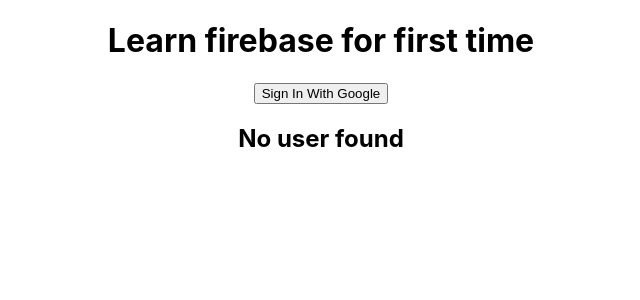
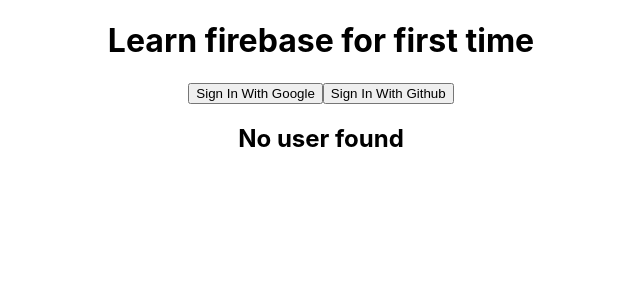
Before and after one commit to sowrovsarkar63/firebase-authentication-with-react, a React (Create React App) app: page / in a window 1280 px wide. Shown: the top 300 px of the page, without its empty margins (319-959 px from the left). Built offline with nearby package versions, Linux system fonts and the light colour scheme.

Commit message:
Implement github login with firebase

```diff
--- a/src/App.js
+++ b/src/App.js
@@ -1,4 +1,9 @@
-import { getAuth, GoogleAuthProvider, signInWithPopup } from "firebase/auth";
+import {
+    getAuth,
+    GithubAuthProvider,
+    GoogleAuthProvider,
+    signInWithPopup,
+} from "firebase/auth";
 import { useState } from "react";
 import "./App.css";
 import initializeAuthentication from "./Firebase/firebase.initialize";
@@ -8,8 +13,8 @@
 
     initializeAuthentication();
     const googleProvider = new GoogleAuthProvider();
+    const auth = getAuth();
     const handleClick = () => {
-        const auth = getAuth();
         signInWithPopup(auth, googleProvider)
             .then((result) => {
                 // The signed-in user info.
@@ -24,32 +29,37 @@
                 // ...
             })
             .catch((err) => {
-                console.log("sorry!!");
+                console.log(err.message);
             });
     };
     // Github login hadnler
-    /*     const githubProvider = new GithubAuthProvider();
+    const githubProvider = new GithubAuthProvider();
     const loginGithub = () => {
-        const auth = getAuth();
         signInWithPopup(auth, githubProvider)
             .then((result) => {
                 // The signed-in user info.
-                const user = result.user;
-                console.log(user);
+                const { displayName, photoURL, email } = result.user;
+                const LoginUser = {
+                    name: displayName,
+                    email: email,
+                    photo: photoURL,
+                };
+                setloggedInuser(LoginUser);
                 // ...
             })
             .catch((error) => {
                 // Handle Errors here.
-                console.log(error);
+                console.log(error.message);
                 // ...
             });
-    }; */
+    };
     return (
         <div className="App">
             <h1>Learn firebase for first time </h1>
             <button onClick={handleClick}>Sign In With Google </button>
+            <button onClick={loginGithub}>Sign In With Github </button>
             <br />
-            {loggedInuser.email ? (
+            {loggedInuser.name ? (
                 <div>
                     <h2>Welocme To {loggedInuser.name}</h2>
                     <h3>Email: {loggedInuser.email}</h3>
```
